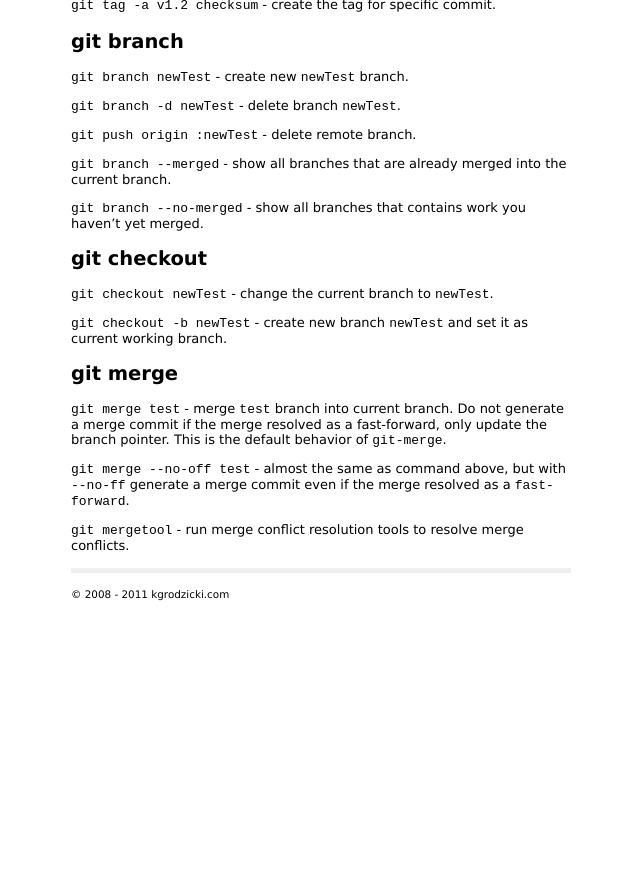
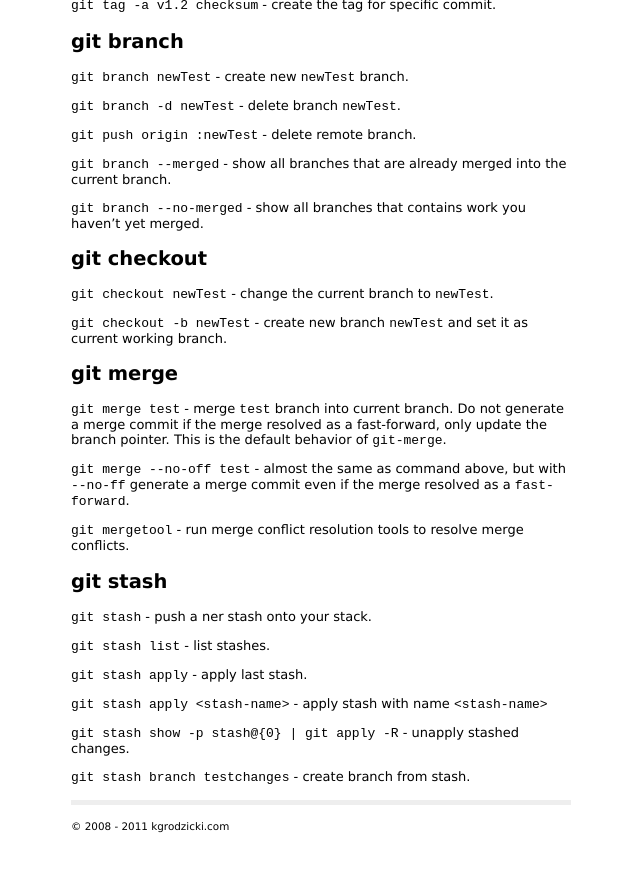
Before and after one commit to kgrodzicki/kgrodzicki.github.com, a Jekyll site: the page built from _posts/2011-08-10-pro-git-book-notes.markdown, in a window 1280 px wide and 900 px high, scrolled down 2766 px. Shown: the top 872 px of the window, without its empty margins (319-959 px from the left). Built offline with Jekyll 4.4.1, drawn with Linux system fonts in a browser that asks for light colours; Markdown is read by kramdown in place of the engine named in the settings; before the commit the page ends 3434 px from its top, so only the background shows below that.

Commit message:
added 'git stash'

```diff
--- a/_posts/2011-08-10-pro-git-book-notes.markdown
+++ b/_posts/2011-08-10-pro-git-book-notes.markdown
@@ -168,3 +168,17 @@ git merge
 `git merge --no-off test` - almost the same as command above, but with `--no-ff` generate a merge commit even if the merge resolved as a `fast-forward`.
 
 `git mergetool` - run merge conflict resolution tools to resolve merge conflicts.
+
+git stash
+---------
+`git stash` - push a ner stash onto your stack.
+
+`git stash list` - list stashes.
+
+`git stash apply` - apply last stash.
+
+`git stash apply <stash-name>` - apply stash with name `<stash-name>`
+
+`git stash show -p stash@{0} | git apply -R` - unapply stashed changes.
+
+`git stash branch testchanges` - create branch from stash.
```
